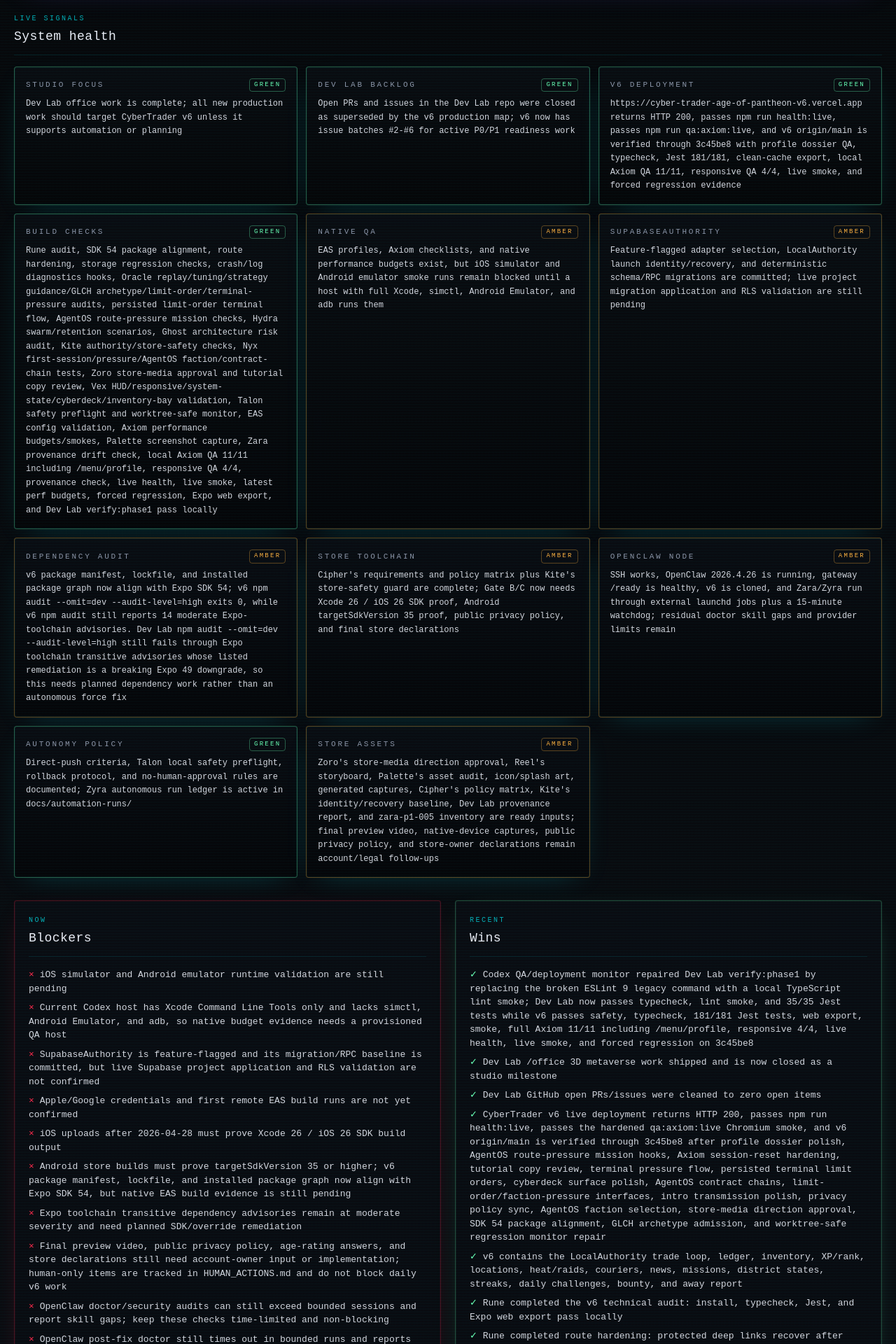
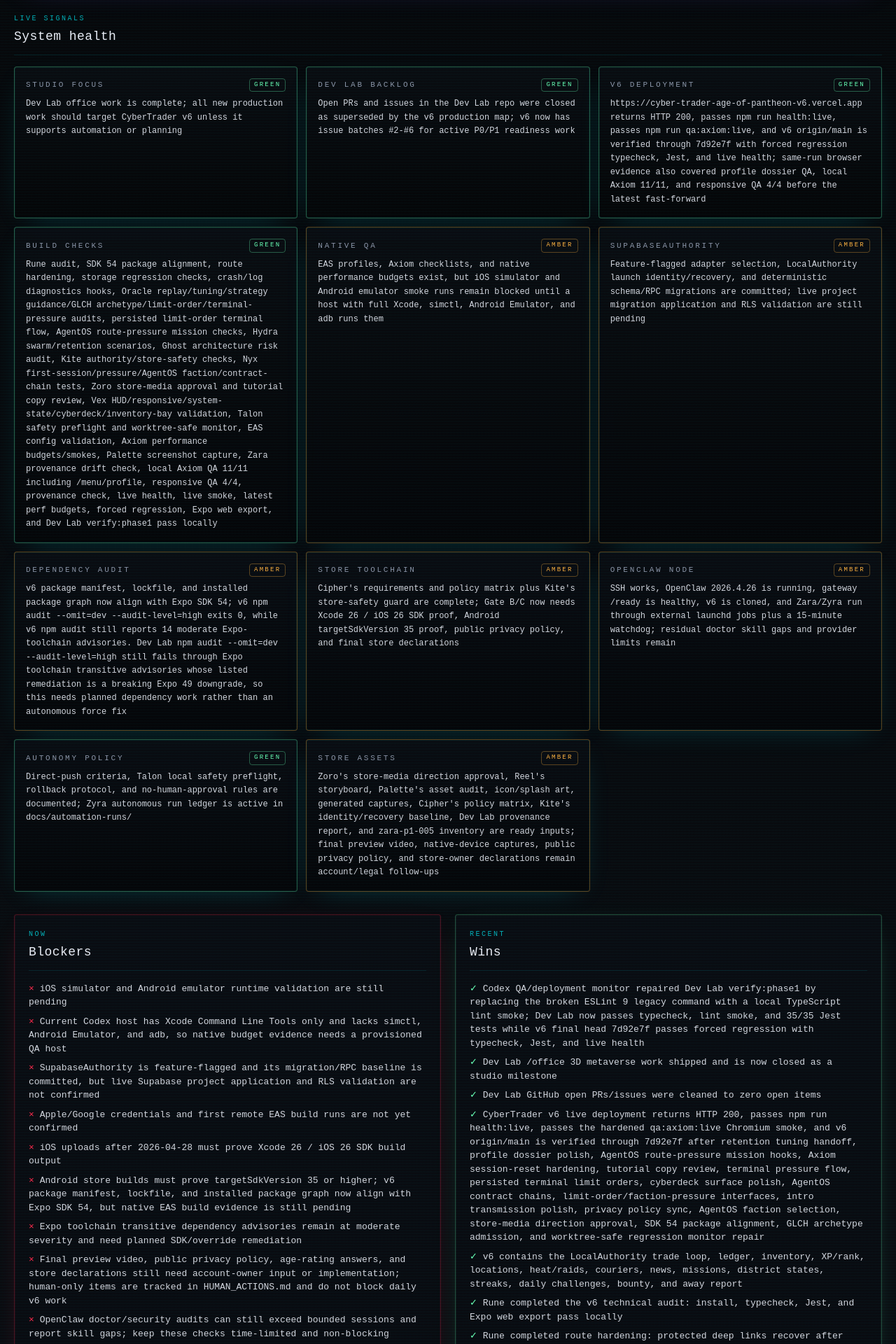
Before and after one commit to GHX5T-SOL/Dev-lab-of-CyberTrader-Age-of-Pantheon-, a Next.js app in the folder web/: page /office/status in a window 1280 px wide. Shown: the part 800-2720 px from the top of the page at 70% size. Built offline with nearby package versions, Linux system fonts and the light colour scheme; no server answers.

Commit message:
talon-p1-005: record final v6 regression head

```diff
--- a/web/src/data/status.ts
+++ b/web/src/data/status.ts
@@ -34,10 +34,10 @@
     "OpenAI generation is quota-limited on the Mac mini runner, so live work must use free-first OpenRouter/Goose routing, deterministic maintenance, Claude/Codex CLI, or existing paid credits only when available",
   ],
   recentWins: [
-    "Codex QA/deployment monitor repaired Dev Lab verify:phase1 by replacing the broken ESLint 9 legacy command with a local TypeScript lint smoke; Dev Lab now passes typecheck, lint smoke, and 35/35 Jest tests while v6 passes safety, typecheck, 181/181 Jest tests, web export, smoke, full Axiom 11/11 including /menu/profile, responsive 4/4, live health, live smoke, and forced regression on 3c45be8",
+    "Codex QA/deployment monitor repaired Dev Lab verify:phase1 by replacing the broken ESLint 9 legacy command with a local TypeScript lint smoke; Dev Lab now passes typecheck, lint smoke, and 35/35 Jest tests while v6 final head 7d92e7f passes forced regression with typecheck, Jest, and live health",
     "Dev Lab /office 3D metaverse work shipped and is now closed as a studio milestone",
     "Dev Lab GitHub open PRs/issues were cleaned to zero open items",
-    "CyberTrader v6 live deployment returns HTTP 200, passes npm run health:live, passes the hardened qa:axiom:live Chromium smoke, and v6 origin/main is verified through 3c45be8 after profile dossier polish, AgentOS route-pressure mission hooks, Axiom session-reset hardening, tutorial copy review, terminal pressure flow, persisted terminal limit orders, cyberdeck surface polish, AgentOS contract chains, limit-order/faction-pressure interfaces, intro transmission polish, privacy policy sync, AgentOS faction selection, store-media direction approval, SDK 54 package alignment, GLCH archetype admission, and worktree-safe regression monitor repair",
+    "CyberTrader v6 live deployment returns HTTP 200, passes npm run health:live, passes the hardened qa:axiom:live Chromium smoke, and v6 origin/main is verified through 7d92e7f after retention tuning handoff, profile dossier polish, AgentOS route-pressure mission hooks, Axiom session-reset hardening, tutorial copy review, terminal pressure flow, persisted terminal limit orders, cyberdeck surface polish, AgentOS contract chains, limit-order/faction-pressure interfaces, intro transmission polish, privacy policy sync, AgentOS faction selection, store-media direction approval, SDK 54 package alignment, GLCH archetype admission, and worktree-safe regression monitor repair",
     "v6 contains the LocalAuthority trade loop, ledger, inventory, XP/rank, locations, heat/raids, couriers, news, missions, district states, streaks, daily challenges, bounty, and away report",
     "Rune completed the v6 technical audit: install, typecheck, Jest, and Expo web export pass locally",
     "Rune completed route hardening: protected deep links recover after hydration and menu/Android back actions have safe fallbacks",
@@ -110,7 +110,7 @@
     {
       label: "v6 deployment",
       state: "green",
-      detail: "https://cyber-trader-age-of-pantheon-v6.vercel.app returns HTTP 200, passes npm run health:live, passes npm run qa:axiom:live, and v6 origin/main is verified through 3c45be8 with profile dossier QA, typecheck, Jest 181/181, clean-cache export, local Axiom QA 11/11, responsive QA 4/4, live smoke, and forced regression evidence",
+      detail: "https://cyber-trader-age-of-pantheon-v6.vercel.app returns HTTP 200, passes npm run health:live, passes npm run qa:axiom:live, and v6 origin/main is verified through 7d92e7f with forced regression typecheck, Jest, and live health; same-run browser evidence also covered profile dossier QA, local Axiom 11/11, and responsive QA 4/4 before the latest fast-forward",
     },
     {
       label: "Build checks",
--- a/web/src/data/tasks.ts
+++ b/web/src/data/tasks.ts
@@ -82,7 +82,7 @@
     ],
     tags: ["automation", "openclaw", "autonomy", "no-approval"],
     notes:
-      "2026-04-29 QA/deployment monitor repaired Dev Lab verify:phase1 for ESLint 9 by adding scripts/lint-typescript.mjs and switching npm run lint to the local TypeScript lint smoke. Dev Lab verify now passes; v6 bounded QA/deployment monitor checks pass on 3c45be8 after the profile dossier and QA harness edits were pushed upstream.",
+      "2026-04-29 QA/deployment monitor repaired Dev Lab verify:phase1 for ESLint 9 by adding scripts/lint-typescript.mjs and switching npm run lint to the local TypeScript lint smoke. Dev Lab verify now passes; v6 forced regression passes on final head 7d92e7f, with same-run browser evidence covering the profile dossier and QA harness path before the latest fast-forward.",
   }),
   task({
     id: "rune-p0-006",
```
Also changed, not shown: 2 other files (tests, documents, lock files or other folders).
